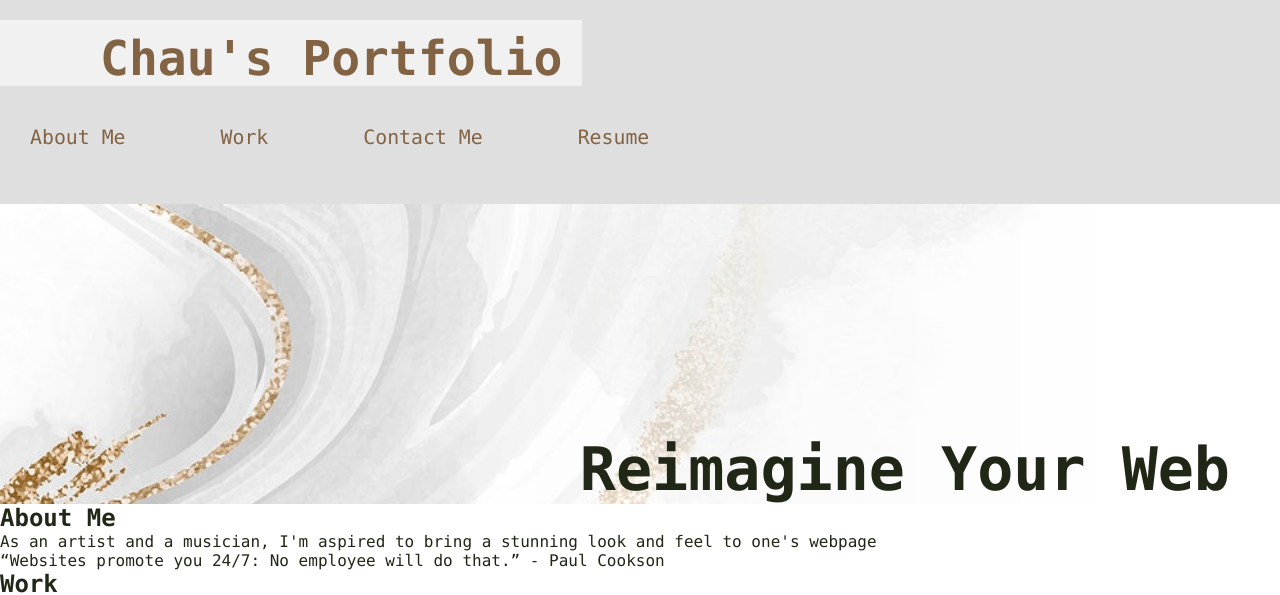
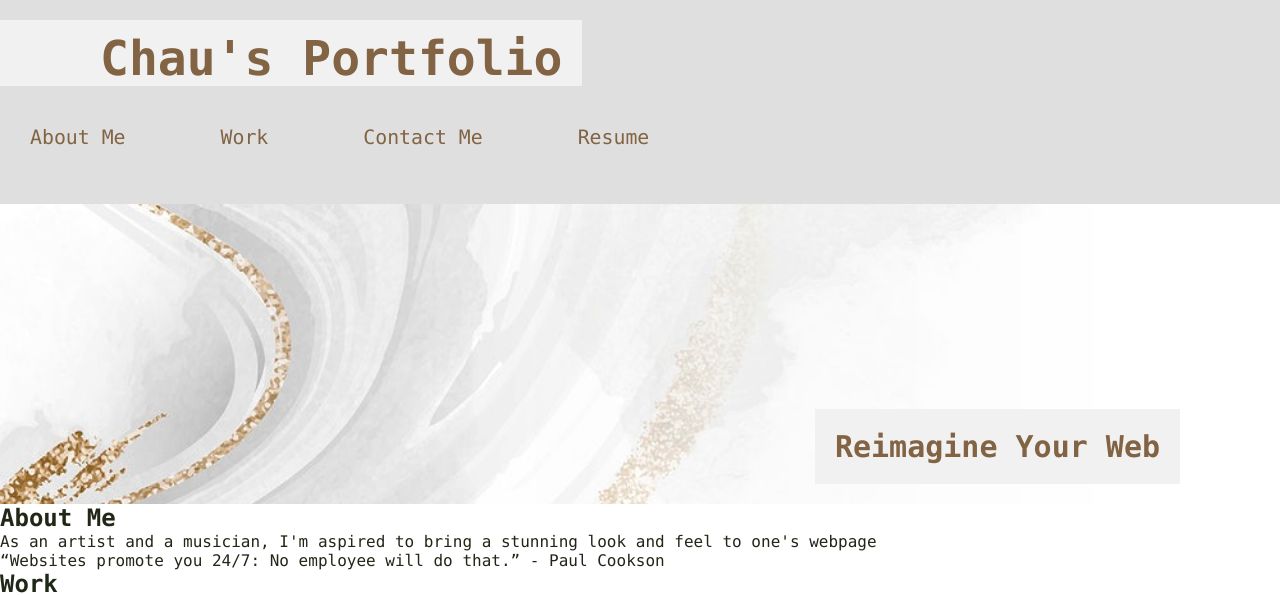
Before and after one commit to ChauDeveloper/Portfolio, a plain HTML site: page index.html in a window 1280 px wide. Shown: the top 595 px of the page. Drawn offline with Linux system fonts and the light colour scheme.

Commit message:
complete header and hero for now

```diff
--- a/assets/style.css
+++ b/assets/style.css
@@ -80,7 +80,19 @@ header nav ul li a:hover {
 }
 
 .hero div {
-    font-size: 40px;
-    position:absolute;
-    right:50px;
+    position: absolute;
+    right: 50px;
+    margin: auto 50px 20px auto;
 }
+
+.hero div h2 {
+    font-size: 30px;
+    font-weight: bolder;
+    font-size: 1.35pw;
+    color: var(--secondary-color);
+    padding: 20px;
+    background-color: var(--quaternary-color);
+    display: flex;
+    flex-wrap: wrap;
+    align-items: center;
+}
--- a/index.html
+++ b/index.html
@@ -36,13 +36,13 @@
         </div>
     </section>
 
-    <section>
+    <section id="about-me">
         <h2>About Me</h2>
         <p>As an artist and a musician, I'm aspired to bring a stunning look and feel to one's webpage</p>
         <p>“Websites promote you 24/7: No employee will do that.” - Paul Cookson</p>
     </section>
 
-    <section>
+    <section id="work">
         <h2>Work</h2>
         <div>
             <div>
@@ -68,7 +68,7 @@
         </div>
     </section>
 
-    <footer>
+    <footer id="contact-Me">
         <h2>Contact Me</h2>
         <address>
             <ul>
```
